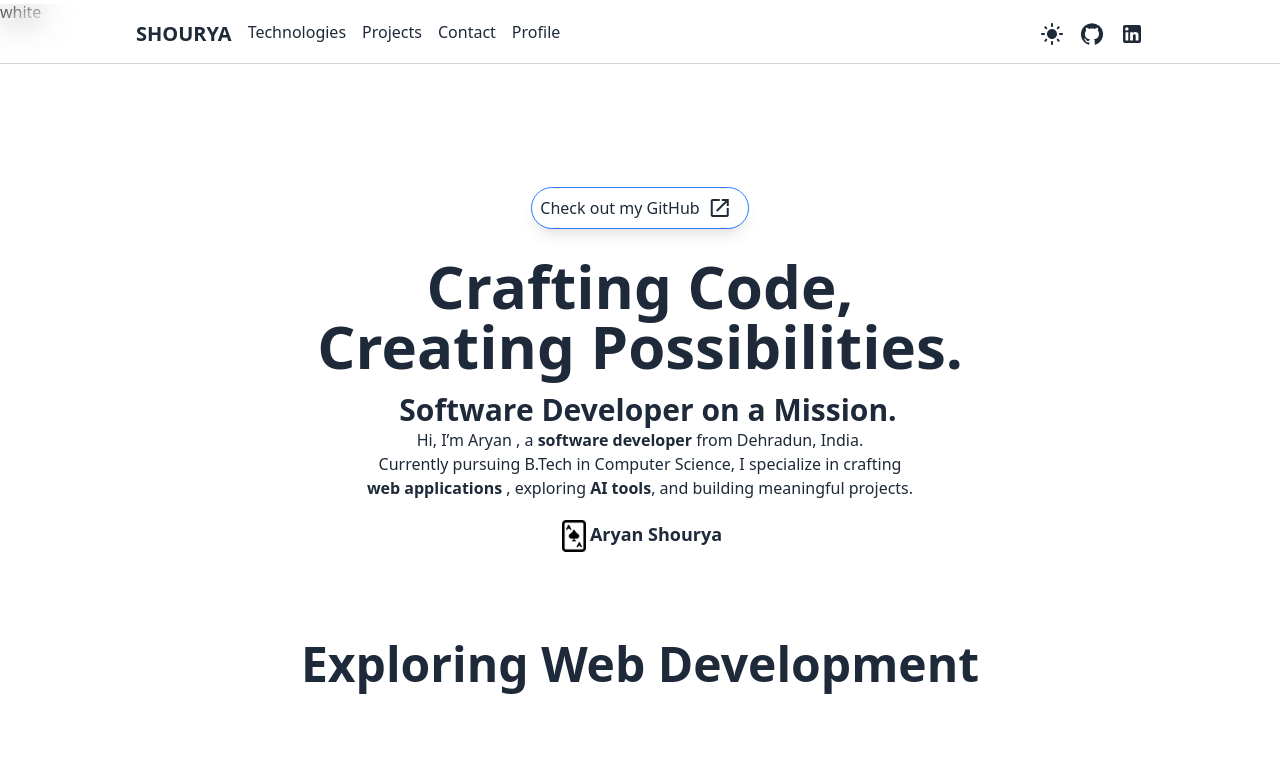
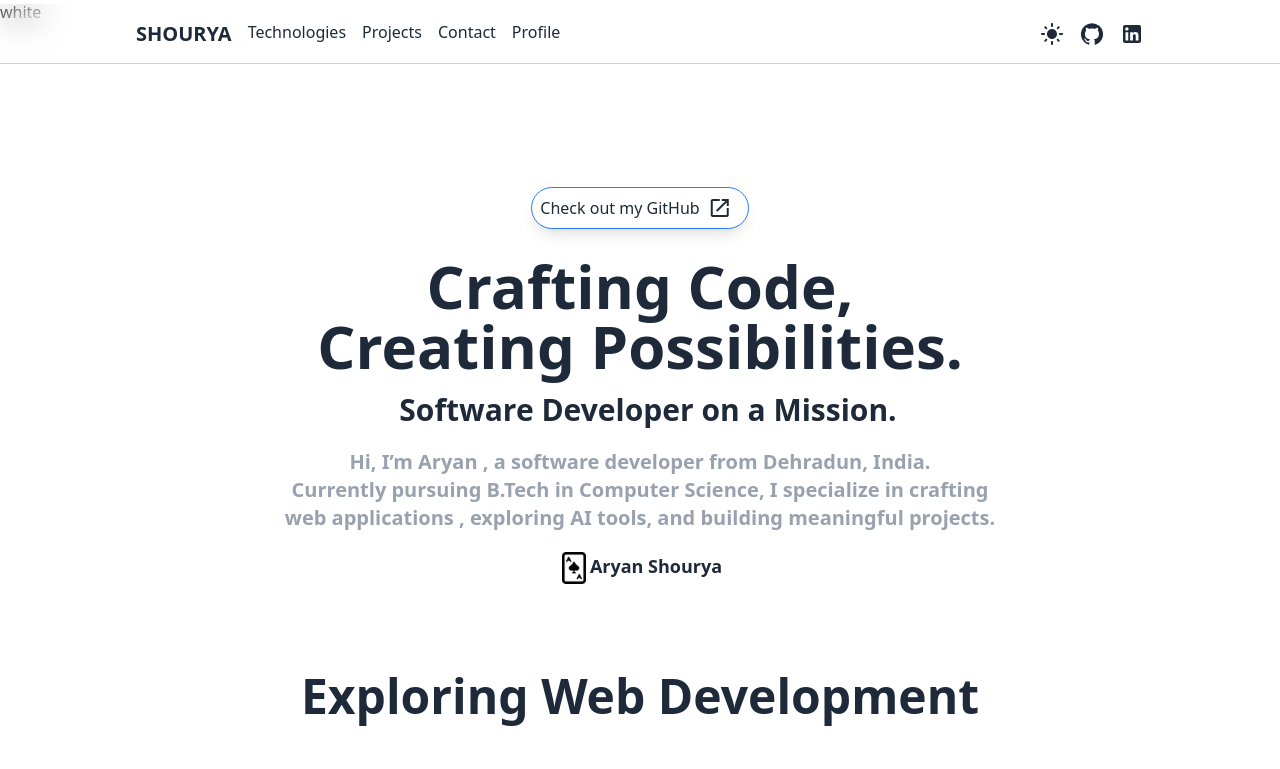
Before and after one commit to AryanShourya/My_portfolio, a React (Vite) app: page / in a window 1280 px wide. Shown: the top 769 px of the page. Built offline with nearby package versions, Linux system fonts and the light colour scheme; grey boxes are pictures that could not be loaded; what tailwindcss-animated would draw is missing.

Commit message:
added utility subheading

```diff
--- a/src/index.css
+++ b/src/index.css
@@ -5,6 +5,9 @@
     @apply transition duration-200 hover:scale-110 p-5 justify-items-center;
 }
 
+@utility subheading{
+    @apply text-lg md:text-xl mt-5 text-gray-400 font-semibold text-center;
+}
 @utility skills-border{
     @apply items-center shadow-xl p-2 rounded-lg border-[0.5px] border-gray-400
             mb-2;
```
